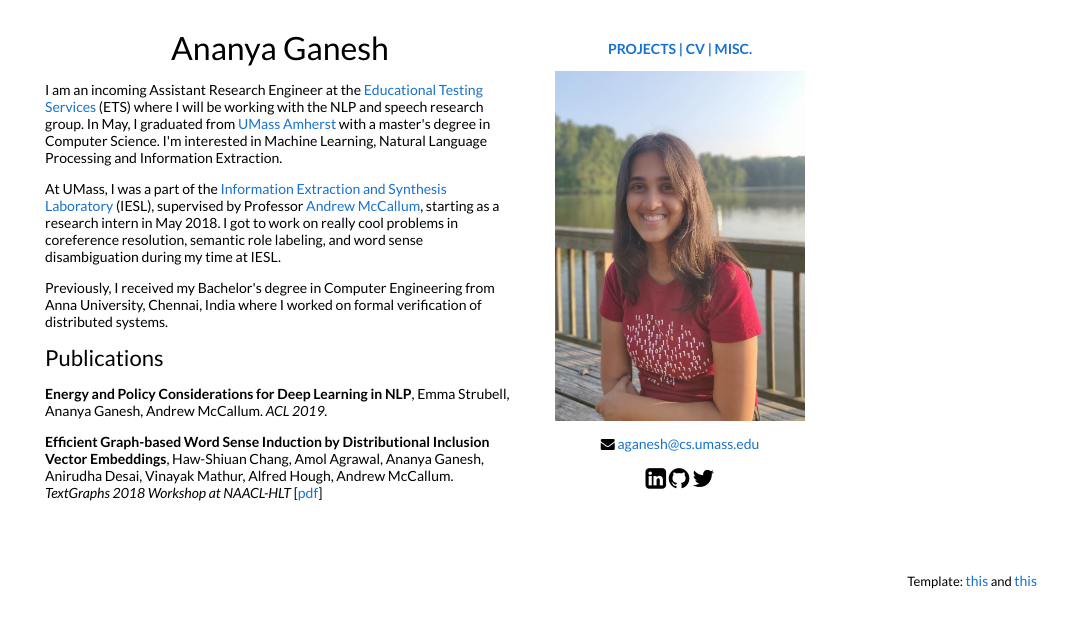
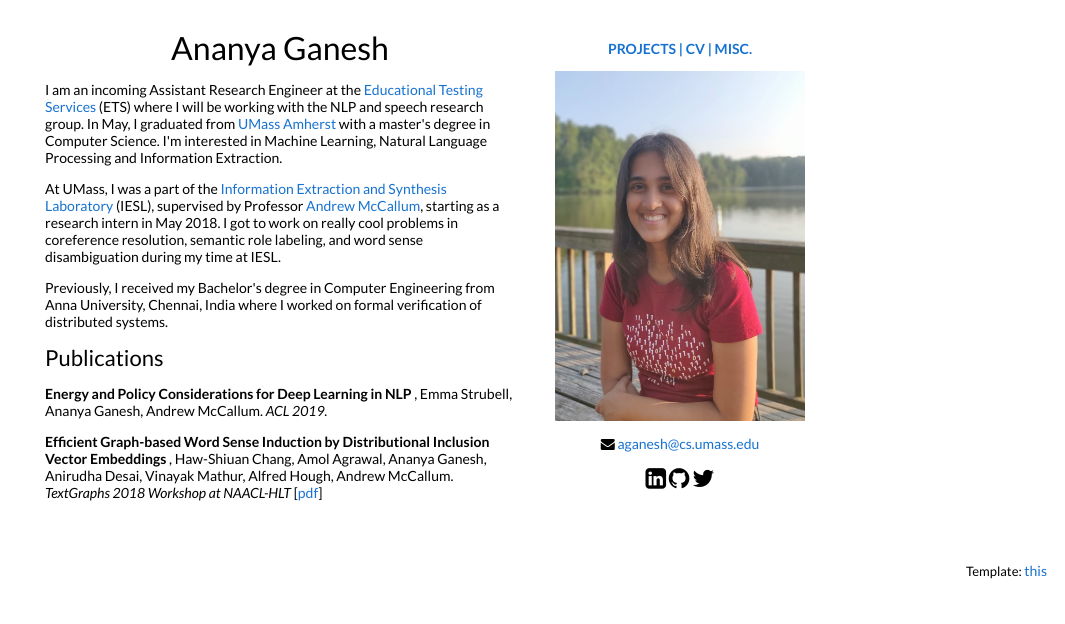
Before and after one commit to ananyaganesh/ananyaganesh.github.io, a plain HTML site: page index.html in a window 1280 px wide. Shown: the whole page, without its empty margins (215-1280 px from the left). Drawn offline with Linux system fonts and the light colour scheme.

Commit message:
format content

```diff
--- a/index.html
+++ b/index.html
@@ -16,22 +16,22 @@
         }
 
         body, td, th, tr, p, a {
-            font-family: 'Lato', Verdana, Helvetica, sans-serif;
+            font-family: 'Lato', Helvetica, sans-serif;
             font-size: 14px
         }
 
         strong {
-            font-family: 'Lato', Verdana, Helvetica, sans-serif;
+            font-family: 'Lato', Helvetica, sans-serif;
             font-size: 14px;
         }
 
         heading {
-            font-family: 'Lato', Verdana, Helvetica, sans-serif;
+            font-family: 'Lato', Helvetica, sans-serif;
             font-size: 22px;
         }
 
         papertitle {
-            font-family: 'Lato', Verdana, Helvetica, sans-serif;
+            font-family: 'Lato', Helvetica, sans-serif;
             font-size: 14px;
             font-weight: 700
         }
@@ -95,7 +95,8 @@
                         <p>
                             At UMass, I was a part of the <a href="http://www.iesl.cs.umass.edu/">Information Extraction
                             and Synthesis Laboratory</a> (IESL), supervised by Professor <a
-                                href="https://people.cs.umass.edu/~mccallum/">Andrew McCallum</a>, starting as a research intern in May 2018. I got to work on
+                                href="https://people.cs.umass.edu/~mccallum/">Andrew McCallum</a>, starting as a
+                            research intern in May 2018. I got to work on
                             really cool problems in coreference resolution, semantic role labeling, and word sense
                             disambiguation during my time at IESL.
                         </p>
@@ -106,9 +107,20 @@
                         <!--<p>-->
                         <!--I'm also the graduate co-chair of the <a href="http://cswomenumass.github.io/about.html">CS Women group</a> at UMass. Reach out to us at grad_cswomenchairs@cs.umass.edu if you'd like to give a talk at our monthly lunches or get involved in any other way!-->
                         <!--</p>-->
-                        <p> <heading>Publications </heading> </p>
-                        <p><papertitle>Energy and Policy Considerations for Deep Learning in NLP</papertitle>, Emma Strubell, Ananya Ganesh, Andrew McCallum. <i>ACL 2019.</i></p>
-                        <p><papertitle>Efficient Graph-based Word Sense Induction by Distributional Inclusion Vector Embeddings</papertitle>, Haw-Shiuan Chang, Amol Agrawal, Ananya Ganesh, Anirudha Desai, Vinayak Mathur, Alfred Hough, Andrew McCallum. <i>TextGraphs 2018 Workshop at NAACL-HLT</i> [<a href="https://arxiv.org/abs/1804.03257.pdf">pdf</a>] </p>
+                        <p>
+                            <heading>Publications</heading>
+                        </p>
+                        <p>
+                            <papertitle>Energy and Policy Considerations for Deep Learning in NLP</papertitle>
+                            , Emma Strubell, Ananya Ganesh, Andrew McCallum. <i>ACL 2019.</i></p>
+                        <p>
+                            <papertitle>Efficient Graph-based Word Sense Induction by Distributional Inclusion Vector
+                                Embeddings
+                            </papertitle>
+                            , Haw-Shiuan Chang, Amol Agrawal, Ananya Ganesh, Anirudha Desai, Vinayak Mathur, Alfred
+                            Hough, Andrew McCallum. <i>TextGraphs 2018 Workshop at NAACL-HLT</i> [<a
+                                href="https://arxiv.org/abs/1804.03257.pdf">pdf</a>]
+                        </p>
 
                     </td>
                     <td width="30%">
@@ -143,12 +155,11 @@
             </script>
         </td>
 
-        <table width="100%" align="center" border="0" cellspacing="0" cellpadding="20">
+        <table width="100%" align="center" border="0" cellspacing="0" cellpadding="10">
             <tr>
                 <td><br>
                     <p align="right"><font size="2">
-                        Template: <a href="http://www.cs.berkeley.edu/~barron/">this</a> and <a
-                            href="https://people.eecs.berkeley.edu/~pathak/">this</a>
+                        Template: <a href="http://www.cs.berkeley.edu/~barron/">this</a>
                     </font></p></td>
             </tr>
         </table>
```
Also changed, not shown: github.jpg (deleted), linkedin.png (deleted).
